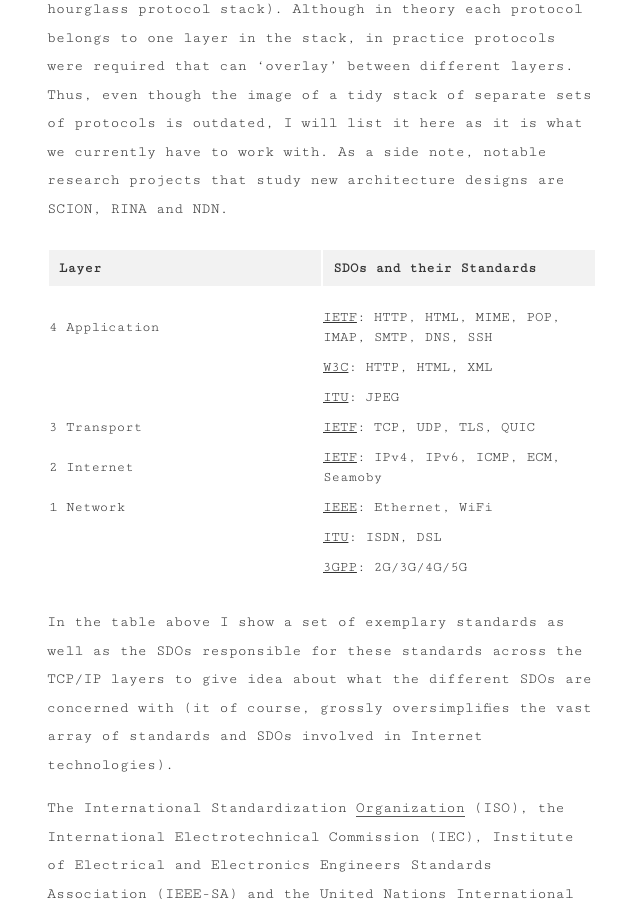
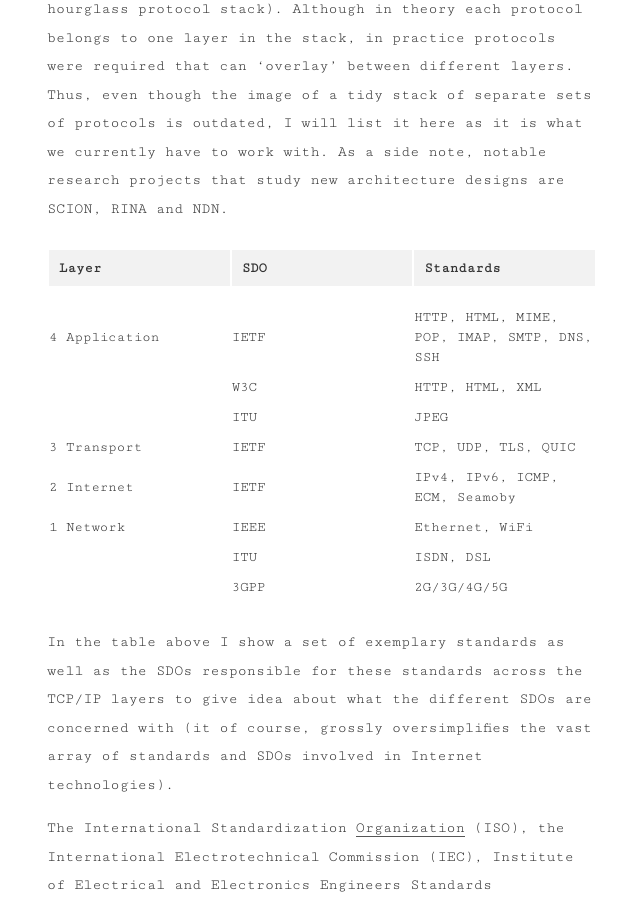
Before and after one commit to Christovis/Christovis.github.io, a Jekyll site: the page built from _blog/2021-11-29-blog-iad_aid_workshop.md, in a window 1280 px wide and 900 px high, scrolled down 2099 px. Shown: the whole window, without its empty margins (318-958 px from the left). Built offline with Jekyll 4.4.1, drawn with Linux system fonts in a browser that asks for light colours.

Commit message:
some updates

```diff
--- a/_blog/2021-11-29-blog-iad_aid_workshop.md
+++ b/_blog/2021-11-29-blog-iad_aid_workshop.md
@@ -20,16 +20,16 @@
 <!-- TCP/IP protocol stack -->
 Before uncovering the histories of climate thought in the chosen SDOs, let's sketch the essential parts of the Internet to gain an overview of where potential improvements can be made. The most universal, high-level, and persistent element of structure and organisation is the network architecture. The architecture defines how sets of protocols are organised, where protocols define how various modules interact. For the current Internet, the architecture design is the TCP/IP protocol stack (also referred to as the hourglass protocol stack). Although in theory each protocol belongs to one layer in the stack, in practice protocols were required that can 'overlay' between different layers. Thus, even though the image of a tidy stack of separate sets of protocols is outdated, I will list it here as it is what we currently have to work with. As a side note, notable research projects that study new architecture designs are SCION, RINA and NDN.
 
-| Layer         | SDOs and their Standards
-| ------------- | -------------------------------------------------------------
-| 4 Application | <u>IETF</u>: HTTP, HTML, MIME, POP, IMAP, SMTP, DNS, SSH
-|               | <u>W3C</u>: HTTP, HTML, XML
-|               | <u>ITU</u>: JPEG
-| 3 Transport   | <u>IETF</u>: TCP, UDP, TLS, QUIC
-| 2 Internet    | <u>IETF</u>: IPv4, IPv6, ICMP, ECM, Seamoby
-| 1 Network     | <u>IEEE</u>: Ethernet, WiFi
-|               | <u>ITU</u>: ISDN, DSL
-|               | <u>3GPP</u>: 2G/3G/4G/5G
+| Layer         | SDO          | Standards
+| ------------- | ------------ | ---------------
+| 4 Application | IETF         | HTTP, HTML, MIME, POP, IMAP, SMTP, DNS, SSH
+|               | W3C          | HTTP, HTML, XML
+|               | ITU          | JPEG
+| 3 Transport   | IETF         | TCP, UDP, TLS, QUIC
+| 2 Internet    | IETF         | IPv4, IPv6, ICMP, ECM, Seamoby
+| 1 Network     | IEEE         | Ethernet, WiFi
+|               | ITU          | ISDN, DSL
+|               | 3GPP         | 2G/3G/4G/5G
 
 
 In the table above I show a set of exemplary standards as well as the SDOs responsible for these standards across the TCP/IP layers to give idea about what the different SDOs are concerned with (it of course, grossly oversimplifies the vast array of standards and SDOs involved in Internet technologies).
```
